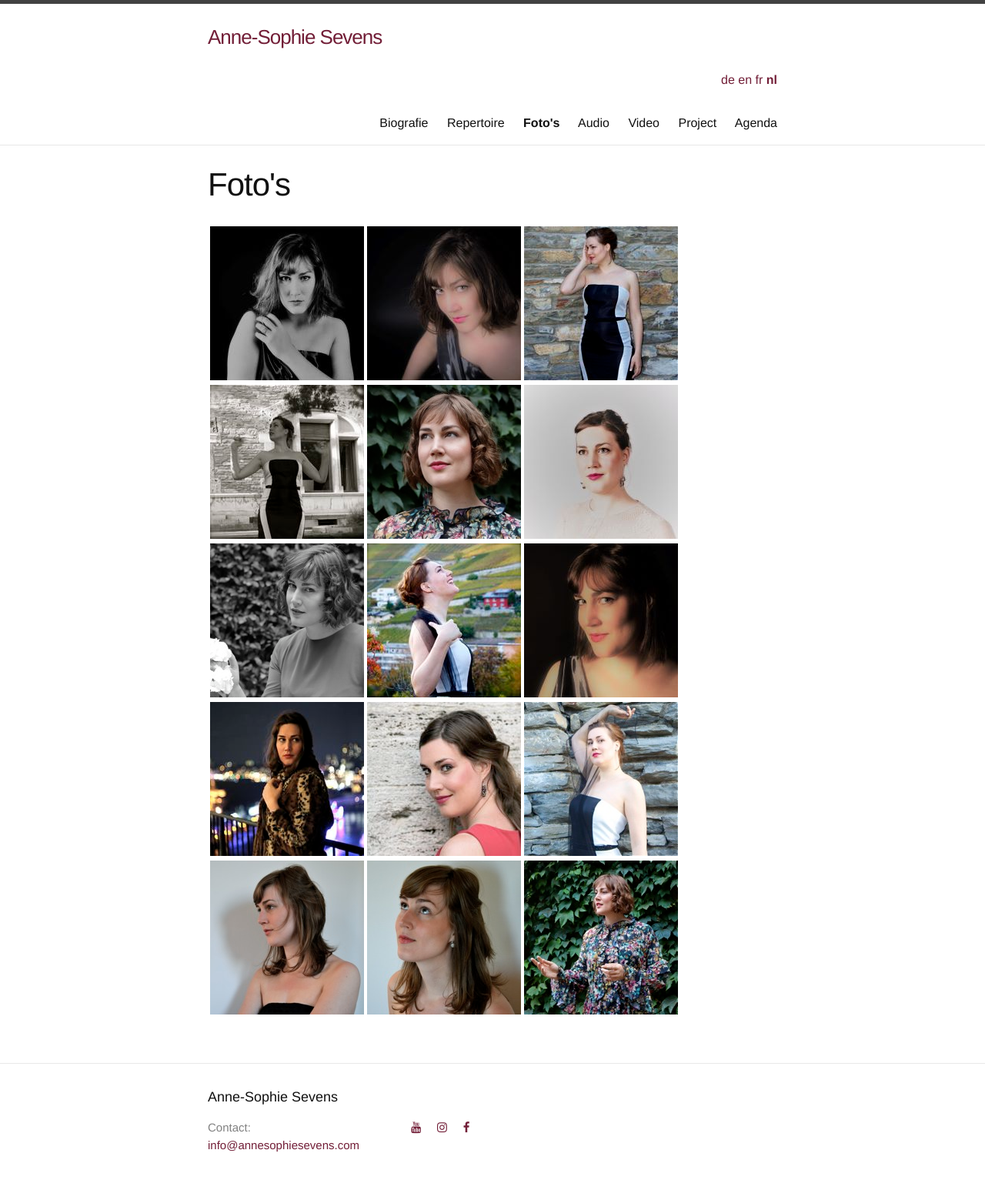
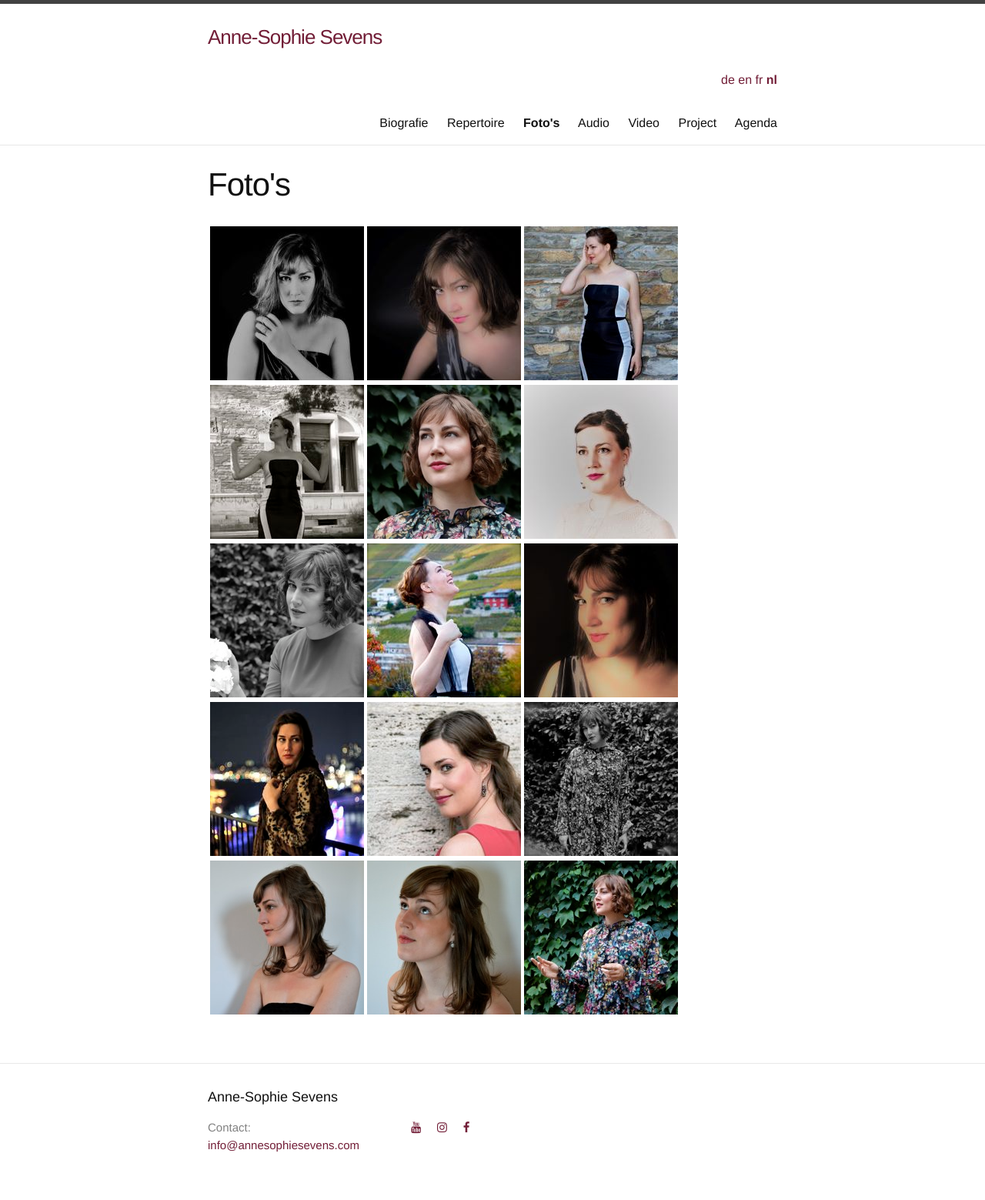
Before and after one commit to annesophie-sevens/annesophie-sevens.github.io, a Jekyll site: the page built from pictures-nl.md, in a window 1280 px wide. Shown: the whole page at 77% size. Built offline with Jekyll 4.4.1, drawn with Linux system fonts in a browser that asks for light colours; nearby versions of some CDN libraries.

Commit message:
Update pictures-nl.md

```diff
--- a/pictures-nl.md
+++ b/pictures-nl.md
@@ -11,6 +11,6 @@ ref: pictures
 
 | <a href="/assets/2788.jpg"> ![]({{ site.baseurl }}/assets/2788c.jpg) </a> | <a href="/assets/a4.jpg"> ![]({{ site.baseurl }}/assets/a4-thumbnail.jpg) </a> | <a href="/assets/IX.jpg"> ![]({{ site.baseurl }}/assets/IXc.jpg) </a> |
 
-|  <a href="/assets/b2.jpg">  ![]({{ site.baseurl }}/assets/b2-thumbnail.jpg) </a> | <a href="/assets/muurfoto.jpg"> ![]({{ site.baseurl }}/assets/muurfoto_thumbnail.jpg) </a> | <a href="/assets/3240.jpg">![]({{ site.baseurl }}/assets/3240c.jpg) </a> |
+|  <a href="/assets/b2.jpg">  ![]({{ site.baseurl }}/assets/b2-thumbnail.jpg) </a> | <a href="/assets/muurfoto.jpg"> ![]({{ site.baseurl }}/assets/muurfoto_thumbnail.jpg) </a> | <a href="/assets/2743.jpg">![]({{ site.baseurl }}/assets/2743c.jpg) </a> |
 
 |  <a href="/assets/ja0.jpg">  ![]({{ site.baseurl }}/assets/ja0c.jpg) </a> | <a href="/assets/ja.jpg"> ![]({{ site.baseurl }}/assets/jac.jpg) </a> | <a href="/assets/ja5.jpg">![]({{ site.baseurl }}/assets/ja5c.jpg) </a> |
```
